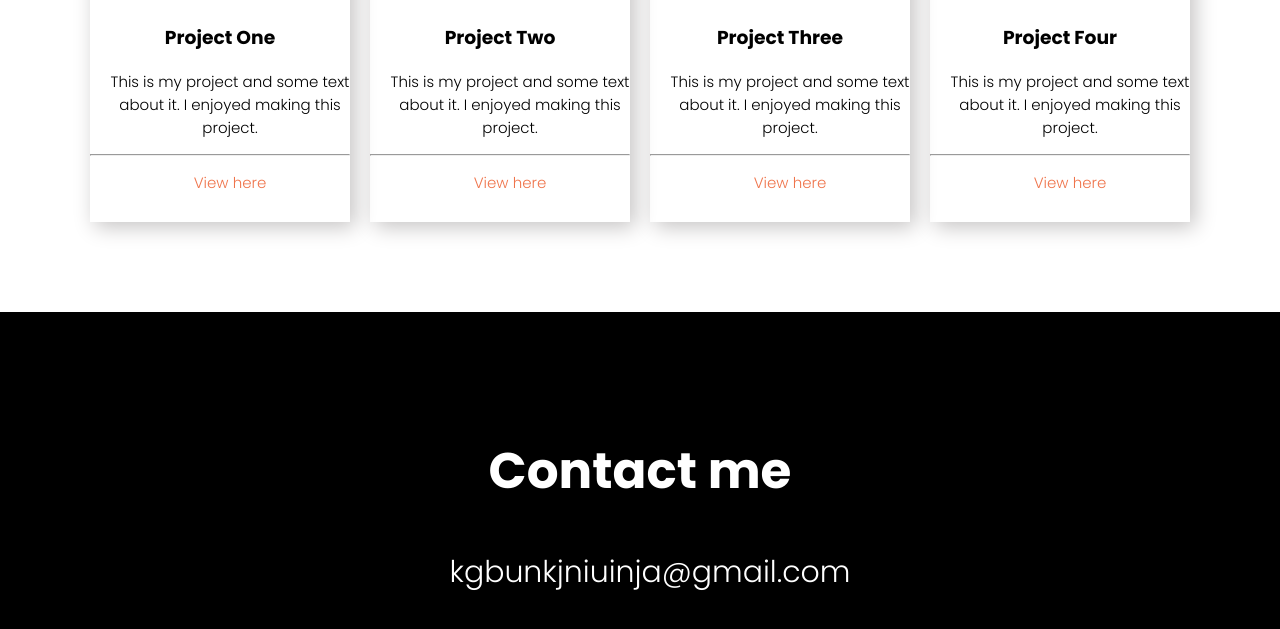
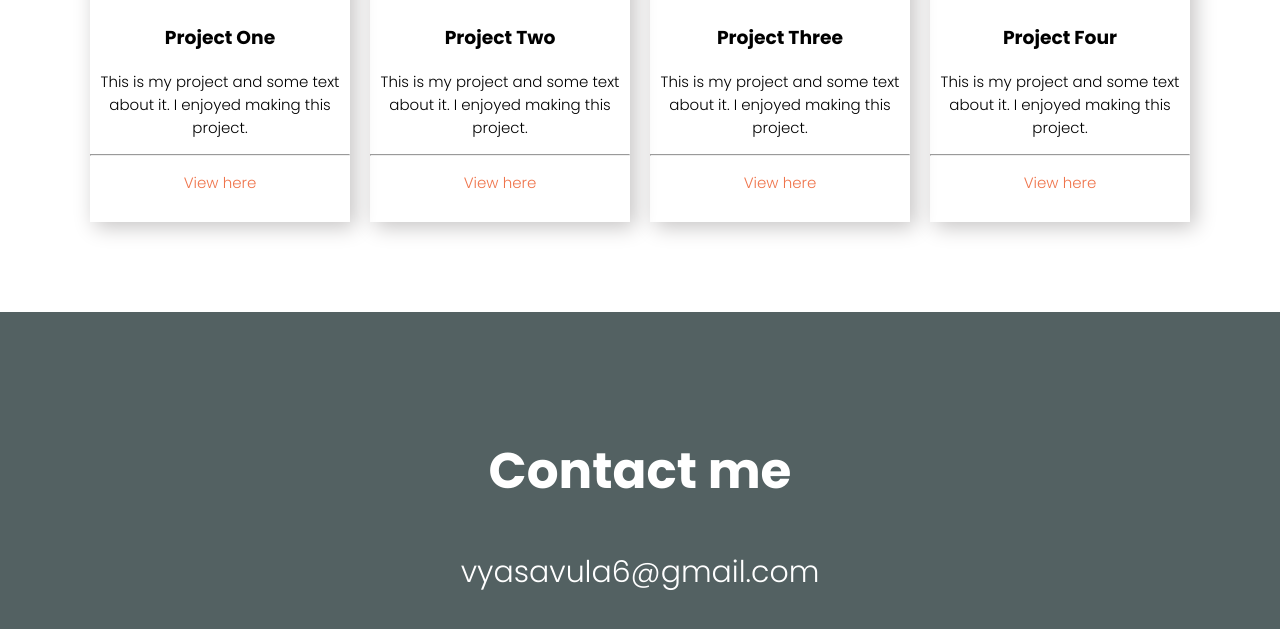
Before and after one commit to vyasavula/Port, a plain HTML site: page index.html in a window 1280 px wide. Shown: the part 2041-2670 px from the top of the page. Drawn offline with Linux system fonts and the light colour scheme.

Commit message:
Updated Contact

```diff
--- a/index.html
+++ b/index.html
@@ -101,7 +101,7 @@
 
     <footer id="contact-me">
         <h2>Contact me</h2>
-        <p>kgbunkjniuinja@gmail.com</p>
+        <p>vyasavula6@gmail.com</p>
     </footer>
 
 
--- a/src/style.css
+++ b/src/style.css
@@ -14,7 +14,7 @@ section {
 }
 
 footer {
-  background-color: black;
+  background-color: #536162;
   color: white;
   text-align: center;
   padding: 80px;
@@ -79,7 +79,6 @@ h2 {
 }
 
 p {
-  margin-left: 20px;
   font-weight: 300;
   font-size: 30px;
 }
```
